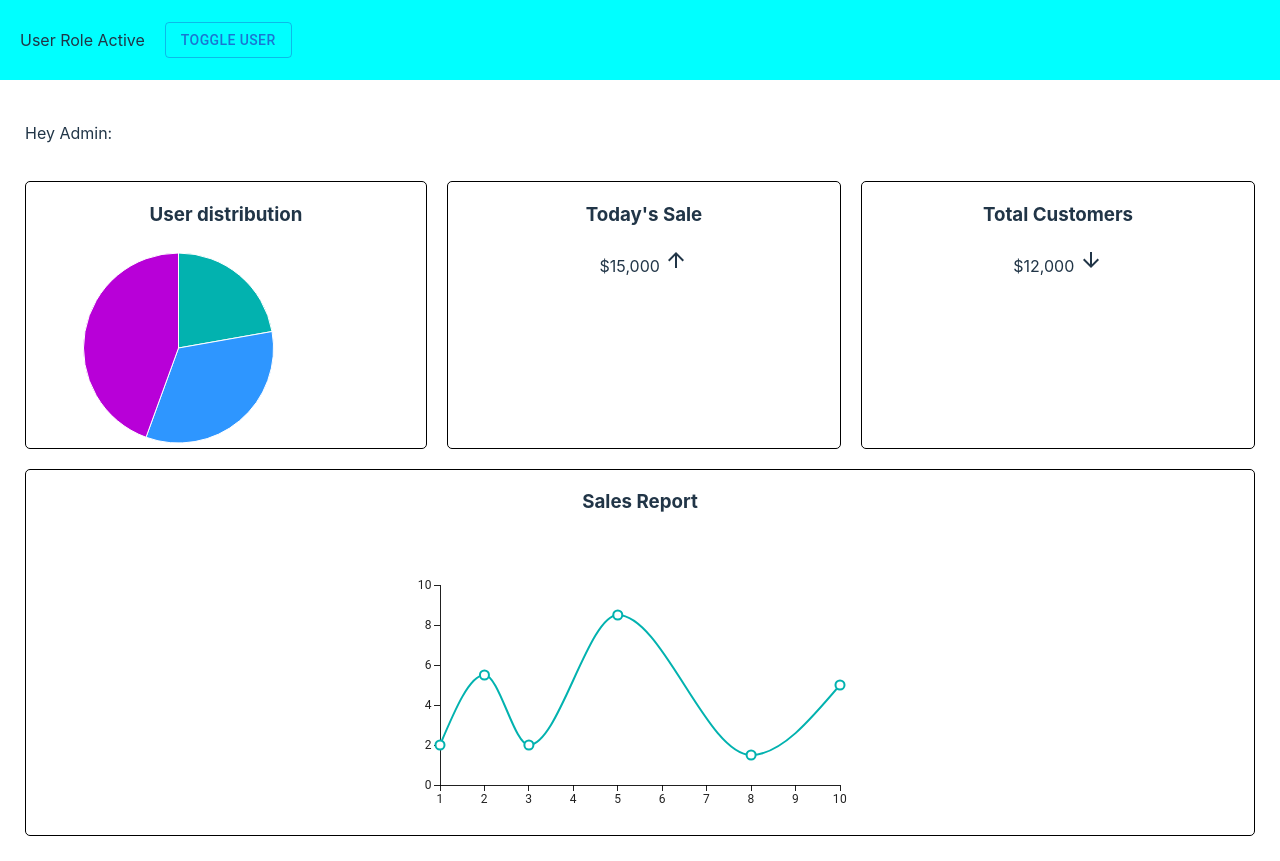
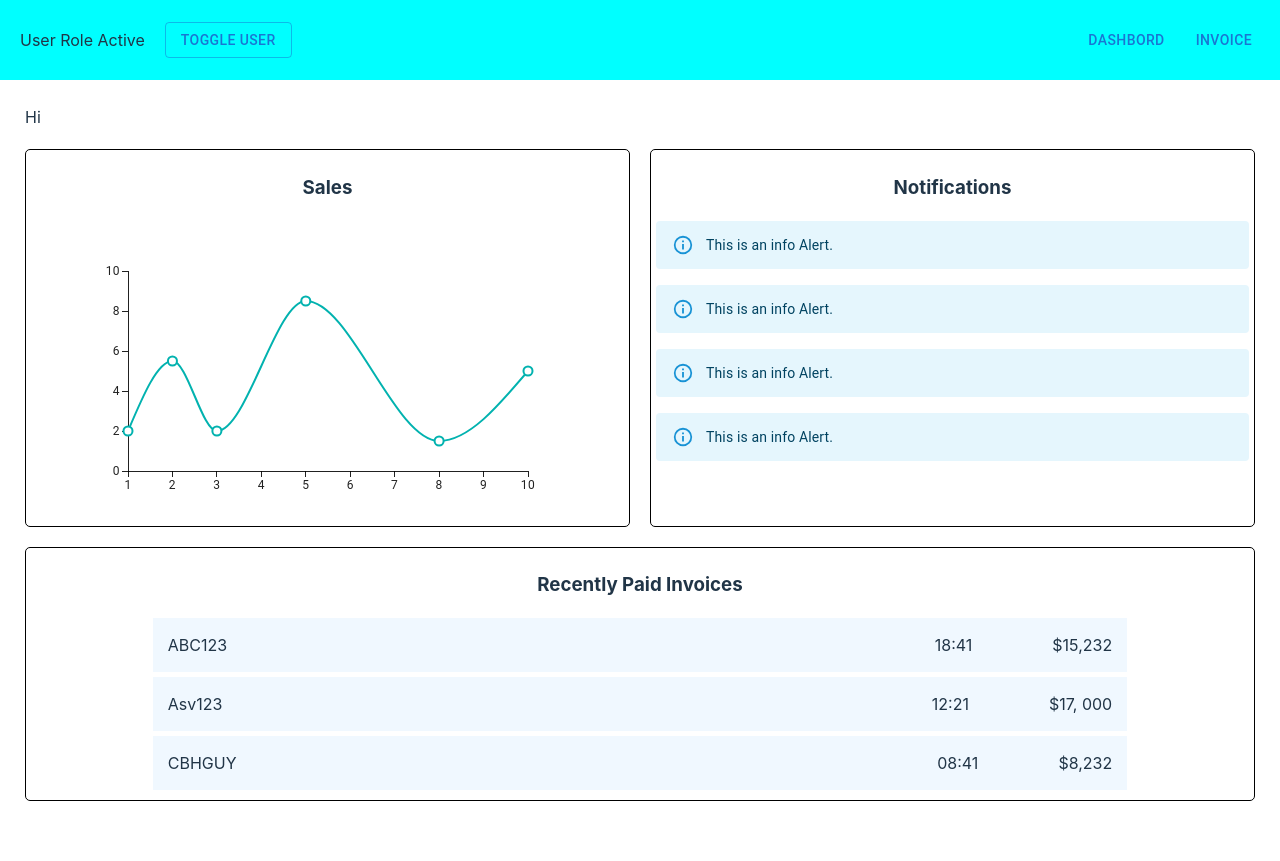
Before and after one commit to leroyds/brainfloss, a React (Vite) app: page / in a window 1280 px wide. After the commit the page ends 826 px from the top, so only its background shows below. Built offline with nearby package versions, Linux system fonts and the light colour scheme; no server answers.

Commit message:
user page

```diff
--- a/src/components/Admin/admin.scss
+++ b/src/components/Admin/admin.scss
@@ -23,4 +23,5 @@
   flex-direction: column;
   // justify-content: center;
   align-items: center;
+  padding: 5px;
 }
--- a/src/components/Header/Header.tsx
+++ b/src/components/Header/Header.tsx
@@ -1,10 +1,9 @@
 import { Button } from "@mui/material";
+import './header.scss';
 import { useSelector } from "react-redux";
-import './header.scss';
 
-const Header = () => {
-  const userRole = useSelector((state) => state.user.role);
-
+const Header = ({fetchAndSetUser}) => {
+  const userRole = useSelector((state) => state.user.role)
   return (
     <header>
       <div className="header-right">
@@ -13,7 +12,21 @@ const Header = () => {
             <div>Admin Role Active</div>
             : <div>User Role Active</div>
         }
-        <Button variant="outlined">Toggle User</Button>
+        <Button variant="outlined" onClick={fetchAndSetUser}>Toggle User</Button>
+      </div>
+      <div className="header-left">
+      {
+          userRole === 'admin' ?
+            <>
+              <Button>Dashbord</Button>
+              <Button>User Mangement</Button>
+            </>
+            :
+            <>
+              <Button>Dashbord</Button>
+              <Button>Invoice</Button>
+            </>
+        }
       </div>
     </header>
   );
--- a/src/components/Header/header.scss
+++ b/src/components/Header/header.scss
@@ -4,6 +4,8 @@ header{
   background-color: aqua;
   padding: 15px 20px;
   display: flex;
+  justify-content: space-between;
+  align-items: center;
 }
 
 .header-right{
@@ -12,3 +14,10 @@ header{
   align-items: center;
   gap: 20px;
 }
+
+.header-left{
+  display: flex;
+  justify-content: center;
+  align-items: center;
+  gap: 15px;
+}
--- a/src/components/Home/Home.tsx
+++ b/src/components/Home/Home.tsx
@@ -5,9 +5,12 @@ import { updateUser } from "../../utils/redux/slice/userSlice";
 import Admin from "../Admin/Admin";
 import Header from "../Header/Header";
 import './home.scss';
+import { useSelector } from "react-redux";
+import User from "../User/User";
 
 const Home = () => {
   const dispatch: AppDispatch = useDispatch();
+  const user = useSelector((state) => state.user);
 
 
   useEffect(() => {
@@ -22,9 +25,13 @@ const Home = () => {
 
   return (
     <div>
-      <Header/>
+      <Header fetchAndSetUser={fetchAndSetUser}/>
       <div className="container">
-        <Admin/>
+        {
+          user.role === 'admin' ?
+            <Admin/>
+            :<User/>
+        }
       </div>
     </div>
   );
--- a/src/components/Home/home.scss
+++ b/src/components/Home/home.scss
@@ -2,4 +2,5 @@
   max-width: 1800px;
   margin: 0 auto;
   padding: 25px;
+  min-height: calc(100vh - 80px);
 }
--- /dev/null
+++ b/src/components/User/User.tsx
@@ -0,0 +1,43 @@
+import { useSelector } from "react-redux";
+import Chart from "../Admin/elements/Chart";
+import Card from "../Admin/elements/Card";
+import Notifications from "../utils/Notifications";
+import InfoBar from "../utils/InfoBar/InfoBar";
+import './user.scss';
+
+const data = [
+  {title:"ABC123", time:"18:41", price:"15,232"},
+  {title:"Asv123", time:"12:21", price:"17, 000"},
+  {title:"CBHGUY", time:"08:41", price:"8,232"},
+]
+
+const User = () => {
+
+  const userName = useSelector((state) => state.user.username)
+  return (
+    <div className="user">
+      <div>
+        <span>Hi {userName}</span>
+      </div>
+      <div className="user-row top">
+        <Card title='Sales' className="chart">
+          <Chart/>
+        </Card>
+        <Card title='Notifications'>
+          <Notifications/>
+        </Card>
+      </div>
+      <div className="user-row bottom">
+        <Card title='Recently Paid Invoices'>
+          {
+            data && data.map((item) => (
+              <InfoBar title={item.title} time={item.time} price={item.price}/>
+            ))
+          }
+        </Card>
+      </div>
+    </div>
+  );
+}
+
+export default User;
--- /dev/null
+++ b/src/components/User/user.scss
@@ -0,0 +1,12 @@
+.user{
+  display: flex;
+  flex-direction: column;
+  gap: 20px;
+}
+
+.user-row{
+  &.top{
+    display: flex;
+    gap: 20px;
+  }
+}
--- /dev/null
+++ b/src/components/utils/InfoBar/InfoBar.tsx
@@ -0,0 +1,25 @@
+import { FC } from "react";
+import './info-bar.scss'
+
+interface InfoBarProps {
+  title: string;
+  price: string;
+  time?: string;
+}
+
+const InfoBar: FC<InfoBarProps> = ({title, price, time}) => {
+  return (
+    <div className="info-bar">
+      <span className="title">{title}</span>
+      <div className="info-bar__meta">
+        {
+          time &&
+          <span className="time">{time}</span>
+        }
+        <span className="price">${price}</span>
+      </div>
+    </div>
+  );
+}
+
+export default InfoBar;
--- /dev/null
+++ b/src/components/utils/InfoBar/info-bar.scss
@@ -0,0 +1,14 @@
+.info-bar{
+  display: flex;
+  background-color: aliceblue;
+  width: 80%;
+  padding: 15px;
+  justify-content: space-between;
+  margin-bottom: 5px;
+
+  &__meta{
+    display: flex;
+    gap: 80px;
+
+  }
+}
--- /dev/null
+++ b/src/components/utils/Notifications.tsx
@@ -0,0 +1,15 @@
+import Alert from '@mui/material/Alert';
+import Stack from '@mui/material/Stack';
+
+const Notifications = () => {
+  return (
+    <Stack sx={{ width: '100%' }} spacing={2}>
+      <Alert severity="info">This is an info Alert.</Alert>
+      <Alert severity="info">This is an info Alert.</Alert>
+      <Alert severity="info">This is an info Alert.</Alert>
+      <Alert severity="info">This is an info Alert.</Alert>
+    </Stack>
+  );
+}
+
+export default Notifications;
--- /dev/null
+++ b/src/utils/utils.ts
@@ -0,0 +1,5 @@
+async function fetchAndSetUser(){
+  const response = await fetch('https://f2ed36a4mh.execute-api.ap-south-1.amazonaws.com/');
+  const json = await response.json();
+  dispatch(updateUser(json));
+}
```
Also changed, not shown: src/components/utils/Search.tsx (added, +63 -0 lines).
